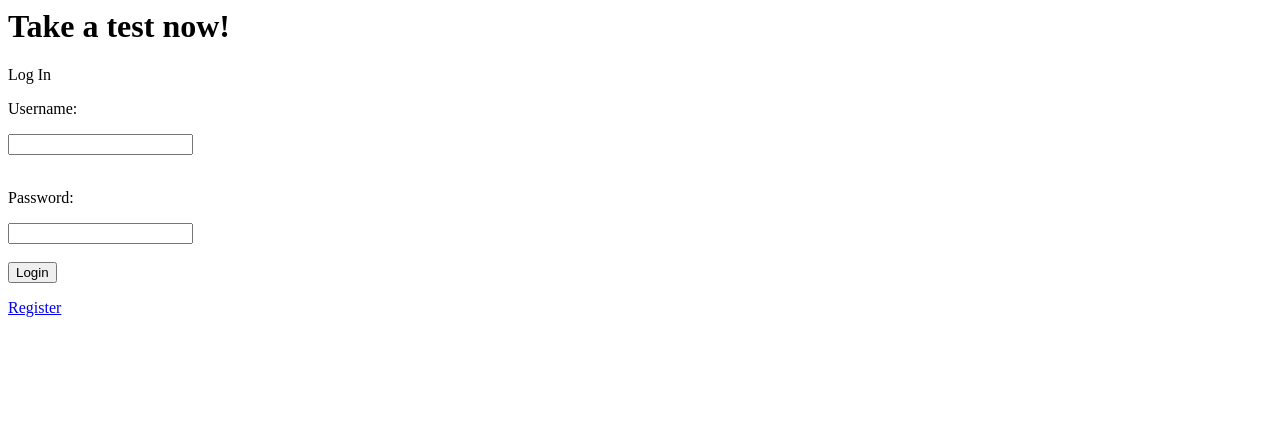
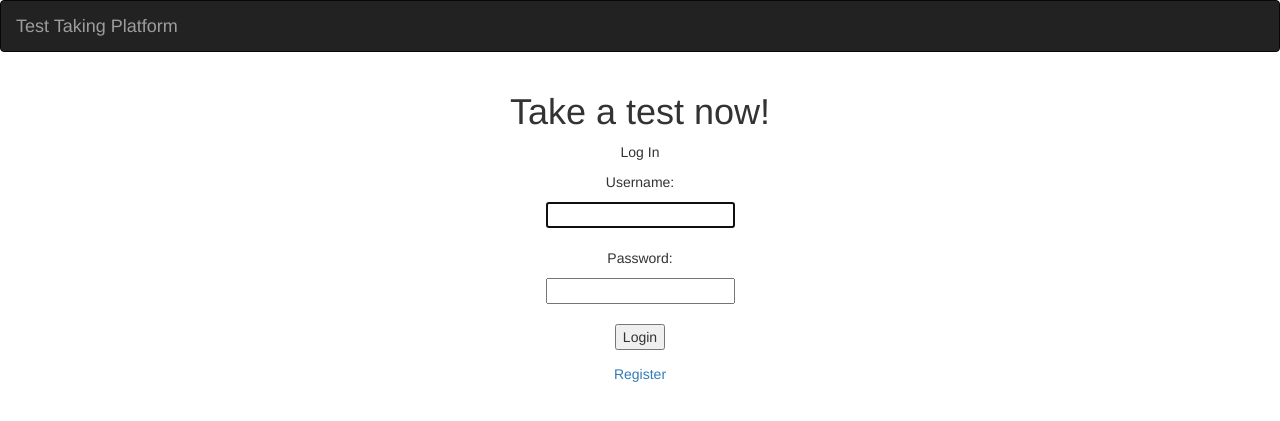
Before and after one commit to icyflame/test-taking-platform, a Django app: page /examsys/ in a window 1280 px wide. Shown: the top 421 px of the page. Run offline with Django 3.2, Linux system fonts and the light colour scheme; some libraries are stand-ins or nearby versions.

Commit message:
Start using template inheritance.
Use the base template as a reference for all other views in the
application.

```diff
--- /dev/null
+++ b/examsys/templates/base.html
@@ -0,0 +1,57 @@
+<html>
+
+<head>
+
+	<script src="http://code.jquery.com/jquery-1.11.1.js"></script>
+
+	<link rel="stylesheet" href="http://maxcdn.bootstrapcdn.com/bootstrap/3.2.0/css/bootstrap.min.css">
+	<script src="http://maxcdn.bootstrapcdn.com/bootstrap/3.2.0/js/bootstrap.min.js"></script>
+
+	<link href="http://maxcdn.bootstrapcdn.com/font-awesome/4.1.0/css/font-awesome.min.css" rel="stylesheet">
+	<link href="http://netdna.bootstrapcdn.com/font-awesome/3.2.1/css/font-awesome.css" rel="stylesheet">
+
+	<title>Test Taking Platform</title>
+
+</head>
+
+<body>
+
+	<form id="form1" action="{% url 'examsys:logout' %}" method="post">
+		{% csrf_token %}
+	</form>
+
+	<div class="navbar navbar-inverse" role="navigation">
+		<div class="container-fluid">
+			<div class="navbar-header">
+				<button type="button" class="navbar-toggle collapsed" data-toggle="collapse" data-target=".navbar-collapse">
+					<span class="sr-only">Toggle navigation</span>
+					<span class="icon-bar"></span>
+					<span class="icon-bar"></span>
+					<span class="icon-bar"></span>
+				</button>
+				<a class="navbar-brand" href="#">Test Taking Platform</a>
+			</div>
+			<div class="navbar-collapse collapse">
+				<ul class="nav navbar-nav">
+				</ul>
+
+				<ul class="nav navbar-nav navbar-right">
+					<li>
+						{% if loggedin %}
+						<a href="#" onclick="document.getElementById('form1').submit();">Logout</a>
+						{% endif %}
+					</li>
+				</ul>
+			</div><!--/.nav-collapse -->
+		</div><!--/.container-fluid -->
+	</div>
+
+	<div class="container-fluid">
+
+		{% block body_block %}{% endblock %}
+
+	</div>
+
+</body>
+
+</html>
--- a/examsys/templates/index.html
+++ b/examsys/templates/index.html
@@ -1,3 +1,7 @@
+{% extends 'base.html' %}
+
+{% block body_block %}
+<div style="text-align: center">
 <h1>Take a test now!</h1>
 
 {% if loggedin %}
@@ -20,7 +24,7 @@
 	{% csrf_token %}
 
 	<p>Username:</p>
-	<input type="text" name="username"/>
+	<input type="text" name="username" autofocus/>
 	<br>
 	<br>
 	<p>Password:</p> <input type="password" name="password"/>
@@ -33,3 +37,5 @@
 <a href="{% url 'examsys:register' %}">Register</a>
 
 {% endif %}
+</div>
+{% endblock %}
```
